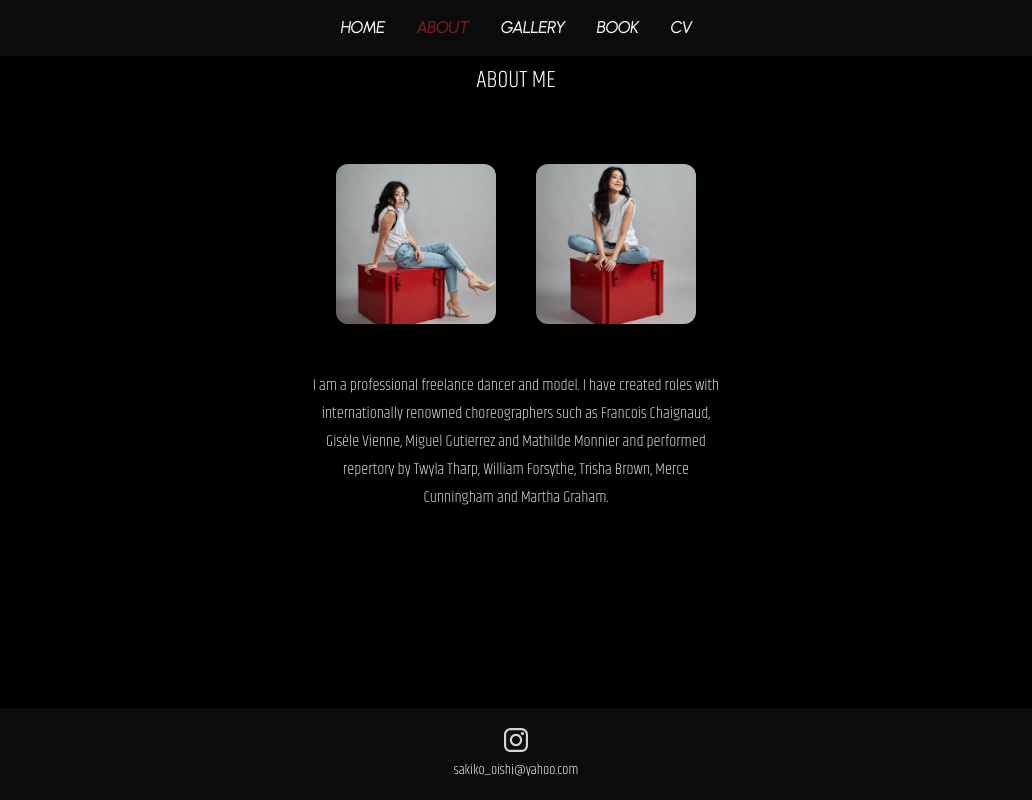
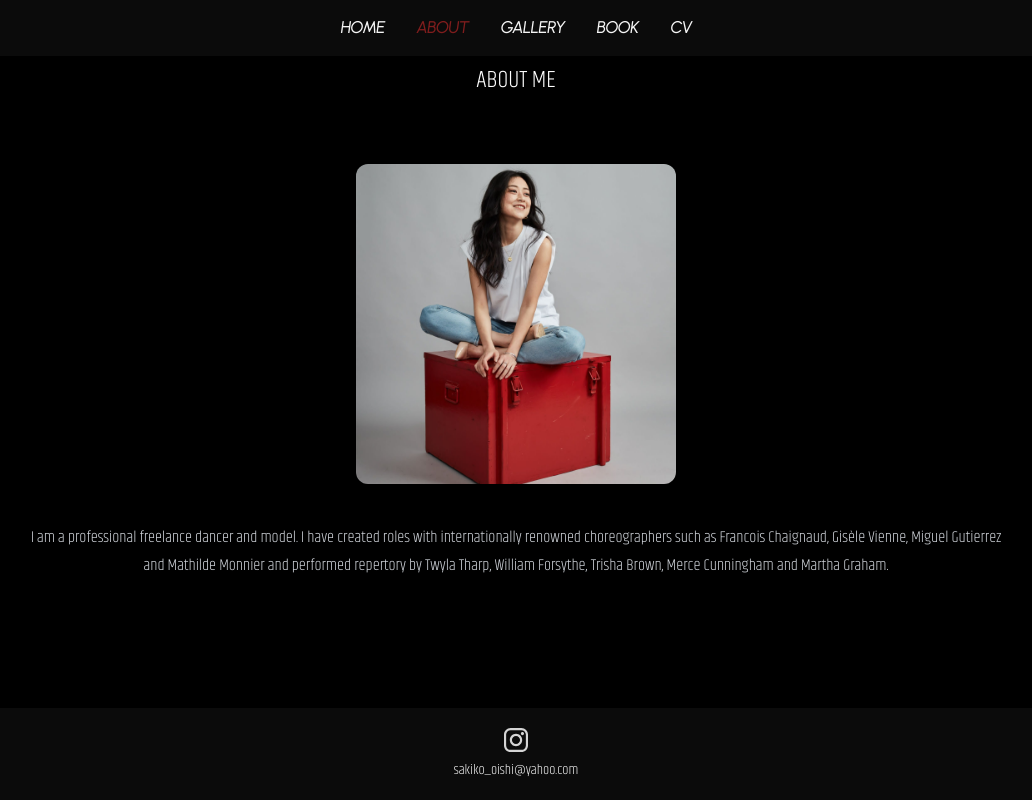
Before and after one commit to VivienIngrams/Sakiko, a Next.js app: page /About in a window 1280 px wide. Shown: the whole page, without its empty margins (124-1156 px from the left). Built offline with nearby package versions, Linux system fonts and the light colour scheme.

Commit message:
Styling About and CV

```diff
--- a/src/components/Layout/Page.tsx
+++ b/src/components/Layout/Page.tsx
@@ -18,7 +18,7 @@ const Page: NextPage<HomepageMeta> = memo(({children, title, description}) => {
         <link href={`https://reactresume.com${pathname}`} key="canonical" rel="canonical" />
 
         <link href="/ssfavicon.png" rel="icon" sizes="any" />
-        <link href="/icon.svg" rel="icon" type="image/svg+xml" />
+        {/* <link href="/icon.svg" rel="icon" type="image/svg+xml" /> */}
         <link href="/apple-touch-icon.png" rel="apple-touch-icon" />
         <link href="/site.webmanifest" rel="manifest" />
         {/* <link href="https://fonts.googleapis.com/css2?family=Antonio:wght@300&family=Khand:wght@300;400&family=Urbanist:ital,wght@1,200&display=swap" rel="stylesheet"/> */}
--- a/src/pages/About.tsx
+++ b/src/pages/About.tsx
@@ -18,27 +18,20 @@ const About: FC = memo(() => {
             className={classNames('col-span-1 flex flex-col items-center gap-y-6', {
               'md:col-span-4': !!profileImageSrc,
             })}>
-            <div className="flex w-auto flex-col items-center gap-y-2">
+            <div className="flex w-full flex-col items-center gap-y-2">
               <h2 className="mb-10 text-center text-2xl font-thin uppercase text-white">About me</h2>
-              <div className="flex ">
+              <div className="flex flex-col max-w">
                 {!!profileImageSrc && (
-                  <div className="col-span-1 m-5 flex justify-center md:justify-start">
-                    <div className="relative h-60 w-60 overflow-hidden rounded-xl md:h-40 md:w-40">
-                      <Image alt="about-me-image" layout="fill" objectFit="cover" src={profileImageSrc} />
-                    </div>
-                  </div>
-                )}
-                {!!profileImageSrc && (
-                  <div className="col-span-1 m-5 flex justify-center md:justify-start">
-                    <div className="relative h-60 w-60 overflow-hidden rounded-xl md:h-40 md:w-40">
+                  <div className="col-span-1 m-5 flex justify-center ">
+                    <div className="relative h-60 w-60 overflow-hidden rounded-xl md:h-80 md:w-80">
                       <Image alt="about-me-image" layout="fill" objectFit="cover" src={bookImageSrc} />
                     </div>
                   </div>
                 )}{' '}
+                <p className="prose prose-sm  p-5 max-w-sm text-center w text-xl font-khand font-thin text-gray-300 sm:prose-base md:max-w-screen-xl">
+                  {description}
+                </p>
               </div>
-              <p className="prose prose-sm p-5 text-center font-khand font-thin text-gray-300 sm:prose-base">
-                {description}
-              </p>
             </div>
           </div>
         </div>
--- a/src/pages/Book.tsx
+++ b/src/pages/Book.tsx
@@ -20,7 +20,7 @@ const Book: FC = memo(() => {
             })}>
             <div className="flex flex-col items-center gap-y-5"></div>
             <h2 className="text-center text-2xl font-thin uppercase text-white">Book</h2>
-            <ul className="grid grid-cols-3  gap-5 sm:grid-cols-3 ">
+            <ul className="grid grid-cols-1  gap-2 sm:grid-cols-3 ">
               {aboutItems.map(({label, text, Icon}, idx) => (
                 <li className="col-span-1 flex  gap-x-2" key={idx}>
                   {Icon && <Icon className="h-5 w-5 text-white" />}
@@ -29,24 +29,24 @@ const Book: FC = memo(() => {
                 </li>
               ))}
             </ul>
-            <div className="flex flex-wrap justify-center ">
+            <div className="flex flex-wrap flex-col sm:flex-row justify-center ">
               {!!profileImageSrc && (
                 <div className="col-span-1 m-10 flex justify-center md:justify-start">
-                  <div className="md:h-60 relative h-40 w-40 overflow-hidden rounded-xl md:w-40">
+                  <div className="md:h-60 relative h-60 w-40 overflow-hidden rounded-xl md:w-40">
                     <Image alt="about-me-image" layout="fill" objectFit="cover" src={bookImage1} />
                   </div>
                 </div>
               )}
               {!!profileImageSrc && (
                 <div className="col-span-1 m-10 flex justify-center md:justify-start">
-                  <div className="md:h-60 relative h-40 w-40 overflow-hidden rounded-xl md:w-40">
+                  <div className="md:h-60 relative h-60 w-40 overflow-hidden rounded-xl md:w-40">
                     <Image alt="about-me-image" layout="fill" objectFit="cover" src={bookImage2} />
                   </div>
                 </div>
               )}
               {!!profileImageSrc && (
                 <div className="col-span-1 m-10 flex justify-center md:justify-start">
-                  <div className="md:h-60 relative h-40 w-40 overflow-hidden rounded-xl md:w-40">
+                  <div className="md:h-60 relative h-60 w-40 overflow-hidden rounded-xl md:w-40">
                     <Image alt="about-me-image" layout="fill" objectFit="cover" src={bookImage3} />
                   </div>
                 </div>
```
